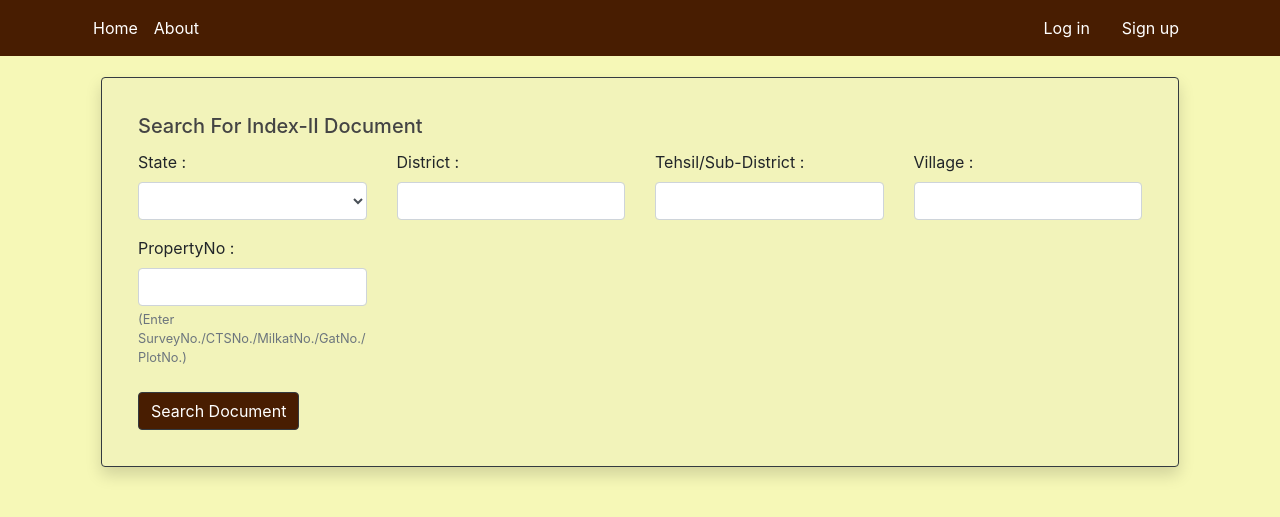
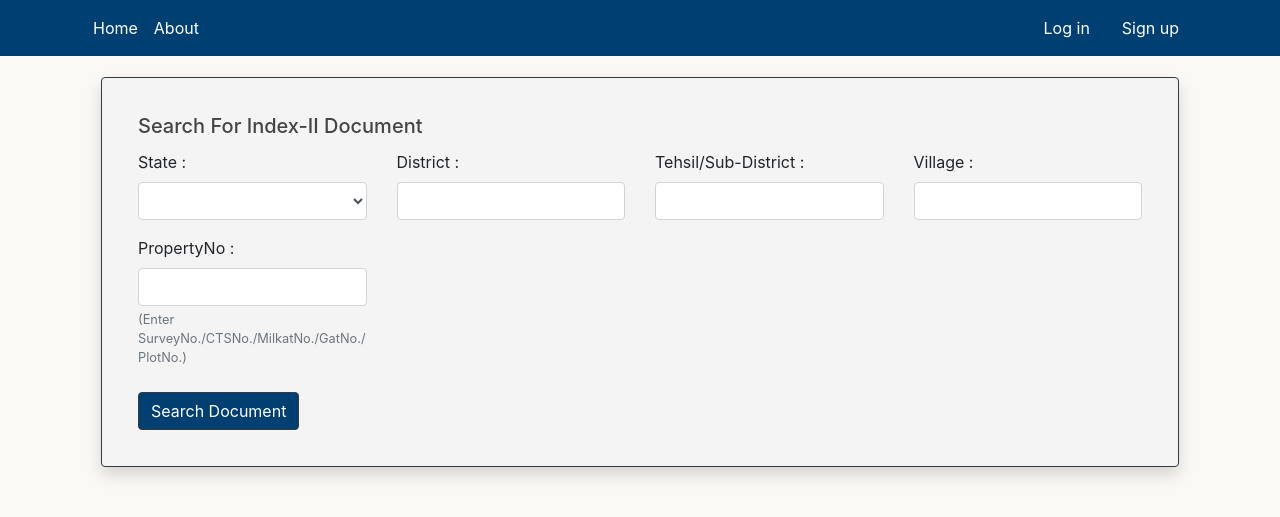
Before and after one commit to saurabhdeo7/Index_II_Document, a Django app: page / in a window 1280 px wide. Shown: the top 517 px of the page. Run offline with Django 4.2, Linux system fonts and the light colour scheme; some libraries are stand-ins or nearby versions.

Commit message:
Color Changes

```diff
--- a/indexIIdocument/templates/indexIIdocument/SearchIndexIIForm.html
+++ b/indexIIdocument/templates/indexIIdocument/SearchIndexIIForm.html
@@ -1,7 +1,7 @@
 
 <body>
 
-<div id="searchForm" class="card p-3 m-3 h-2 shadow rounded border border-dark" style="background-color:#f2f3ba;">
+<div id="searchForm" class="card p-3 m-3 h-2 shadow rounded border border-dark" style="background-color:#F4F4F4;">
     <div class="card-body">
         <h5 class="card-title">Search For Index-II Document</h5>
 
@@ -39,7 +39,7 @@
             </div>
 
             <div class="col-12">
-                <button class="btn border border-dark rounded mt-2 text-white" style="background-color:#481d01;" type="submit" name="searchDoc" value="searchDoc">Search Document
+                <button class="btn border border-dark rounded mt-2 text-white" style="background-color:#003F72;" type="submit" name="searchDoc" value="searchDoc">Search Document
                 </button>
             </div>
         </form>
@@ -48,14 +48,14 @@
 
 <!--later change for guest and logged in user-->
 {% if mydata %}
-<div class="card-body border border-dark"   style="background-color:#e2e594;">
+<div class="card-body border border-dark"   style="background-color:#F4F4F4;">
 
     <h5> Index II Documents Matched with Your Data as Follows - </h5>
 <div class="card-body">
 
     <h5> Index II Documents:</h5>
     <table class="table m-2 border border-dark p-3" >
-        <thead class="text-white" style="background-color:#481d01;">
+        <thead class="text-white" style="background-color:#003F72;">
         <tr>
             <th scope="col">SerialNo</th>
             <th scope="col">Description</th>
@@ -74,7 +74,7 @@
              <form action = "{% url 'razorpay_integration' %}" method = "post">
                 {% csrf_token %}
                 <input type="hidden" value="{{ row.fileIn }}" id="fileLink" name="fileLink">
-                <td><button class="btn btn-default border-dark text-white mt-4" style="background-color:#481d01; width:100px;" type = "submit">Pay(₹200)</button></td>
+                <td><button class="btn btn-default border-dark text-white mt-4" style="background-color:#003F72; width:100px;" type = "submit">Pay(₹200)</button></td>
             </form>
                 {% endif %}
 
--- a/main/templates/main/home.html
+++ b/main/templates/main/home.html
@@ -3,13 +3,8 @@
 <html>
 <head>
     <title>HOME | FindIndexIIDocument</title>
-    <style>
-        body{
-            background-color: #FFFDD0;
-        }
-    </style>
 </head>
-<body style="background-color:#f6f8b7;">
+<body style="background-color:#FAF9F6;">
 {% extends "main/header.html" %}
 {% block content %}
 <!--This is Home Page-->
--- a/main/templates/main/includes/navbar.html
+++ b/main/templates/main/includes/navbar.html
@@ -1,6 +1,6 @@
 <!--django_project/main/templates/main/includes/navbar.html-->
 <header class="site-header" style="margin-bottom: 5px">
-    <nav class="navbar navbar-expand-md navbar-color" style="background-color:#481d01;">
+    <nav class="navbar navbar-expand-md navbar-color" style="background-color:sky;">
         <div class="container">
             <!-- Navbar Left Side -->
             <div class="navbar-nav">
--- a/users/templates/users/login.html
+++ b/users/templates/users/login.html
@@ -4,11 +4,11 @@
 <head>
     <title>Login | FindIndexIIDocument</title>
 </head>
-<body  style="background-color:#f6f8b7;">
+<body  style="background-color:#FAF9F6;">
 {% extends "main/header.html" %}
 {% load crispy_forms_tags %}
 {% block content %}
-    <div class="content-section mt-4 border border-dark shadow"  style="background-color:#e2e594;">
+    <div class="content-section mt-4 border border-dark shadow"  style="background-color:#F4F4F4;">
         <form method="POST">
             {% csrf_token %}
             <fieldset class="form-group">
@@ -17,7 +17,7 @@
                 </div>
             </fieldset>
             <div class="form-group">
-                <button class="btn btn-default border-dark text-white mt-4" style="background-color:#481d01; width:205px;" type="submit">Login</button>
+                <button class="btn btn-default border-dark text-white mt-4" style="background-color:#003F72; width:205px;" type="submit">Login</button>
             </div>
         </form>
         <div class="border-top pt-3">
--- a/users/templates/users/profile.html
+++ b/users/templates/users/profile.html
@@ -4,11 +4,11 @@
 <head>
     <title>Profile | FindIndexIIDocument</title>
 </head>
-<body style="background-color:#f6f8b7;">
+<body style="background-color:#F4F4F4;">
 {% extends "main/header.html" %}
 {% load crispy_forms_tags %}
 {% block content %}
-<div class="content-section col-lg-12 col-md-12 col-sm-12 tutorial-style border border-dark mt-4 shadow-lg" style="background-color:#e2e594;">
+<div class="content-section col-lg-12 col-md-12 col-sm-12 tutorial-style border border-dark mt-4 shadow-lg" style="background-color:#ECECEC;">
     <legend class="border-bottom mb-4">Profile Information -</legend>
     <form method="POST" enctype="multipart/form-data">
         {% csrf_token %}
@@ -41,7 +41,7 @@
                 <a href="{% url 'password_change' %}" style="color:#481d01;">Change password?</a>
             </fieldset>
             <div class="form-group">
-                <button class="btn btn-default border-dark text-white mt-4" style="background-color:#481d01; width:205px;" type="submit">Update</button>
+                <button class="btn btn-default border-dark text-white mt-4" style="background-color:#003F72; width:205px;" type="submit">Update</button>
             </div>
         {% endif %}
     </form>
```
Also changed, not shown: indexIIdocument/templates/indexIIdocument/dataview.html (+4 -4 lines), indexIIdocument/templates/indexIIdocument/indexIIDocumentUpload.html (+5 -5 lines), db.sqlite3.
